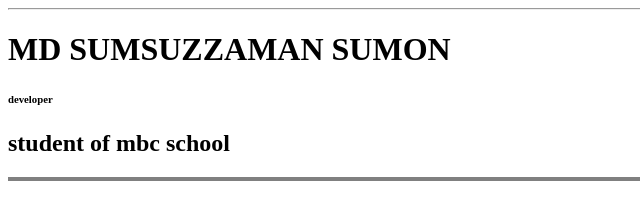
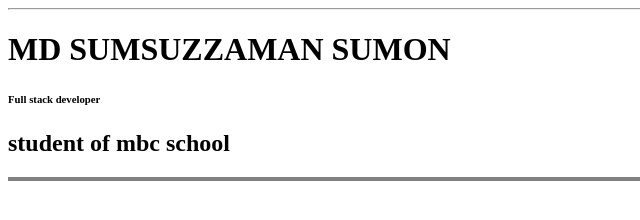
Before and after one commit to timelycoder/git-learning, a plain HTML site: page angela.html in a window 1280 px wide. Shown: the full height of the page, 0-640 px from the left. Drawn offline with Linux system fonts and the light colour scheme.

Commit message:
second version

```diff
--- a/angela.html
+++ b/angela.html
@@ -11,7 +11,7 @@
 
   <hr>
 <h1>MD SUMSUZZAMAN SUMON</h1>
-<h6>developer</h6>
+<h6>Full stack developer</h6>
 <h2>student of mbc school</h2>
 <hr size="4px" noshade="">
 
```
